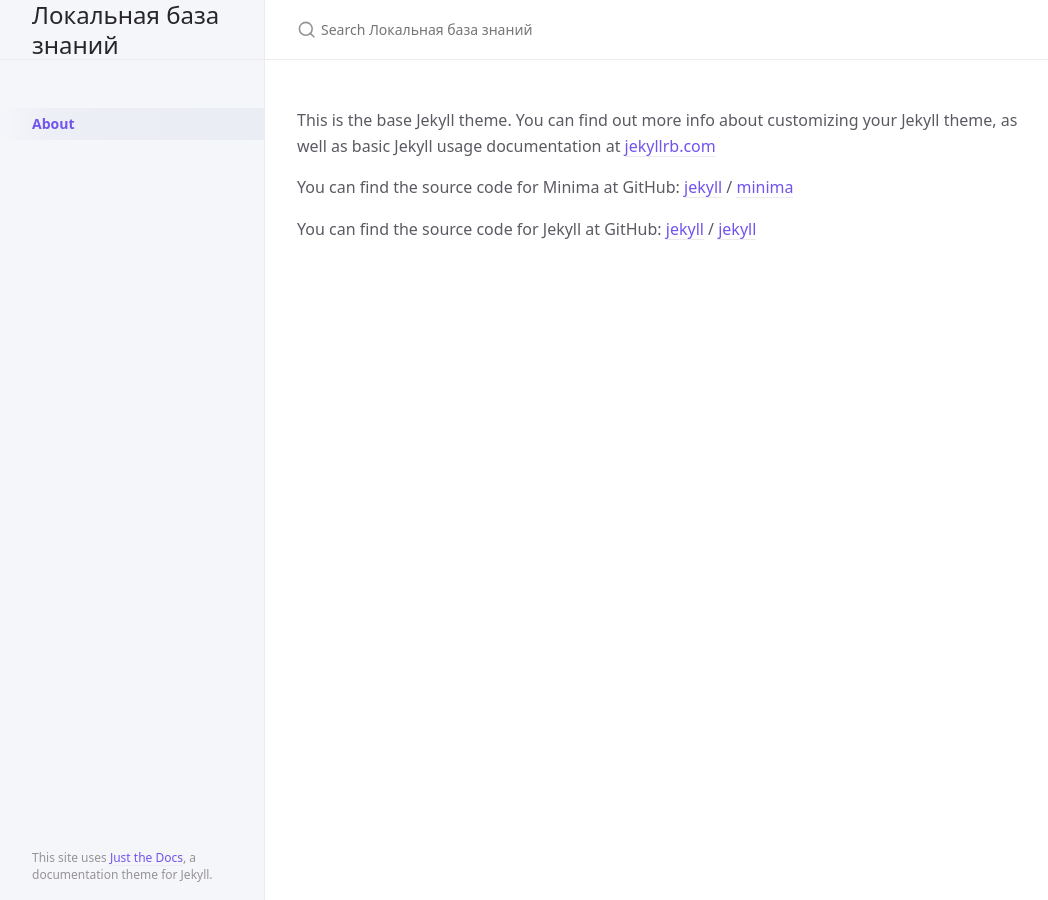
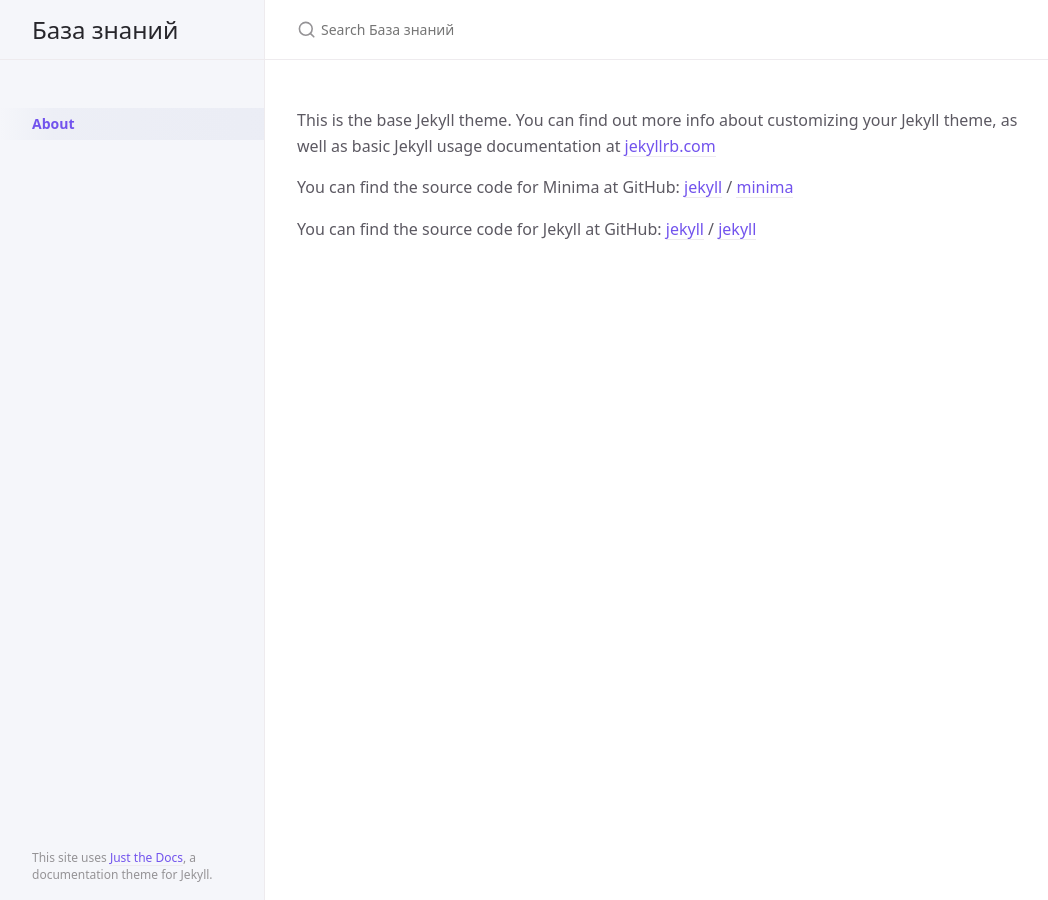
Before and after one commit to sergey-pixel/jekyll-azure-static, a Jekyll site: the page built from about.markdown, in a window 1280 px wide. Shown: the whole page, without its empty margins (107-1155 px from the left). Built offline with Jekyll 4.4.1, drawn with Linux system fonts in a browser that asks for light colours.

Commit message:
change config.yml

```diff
--- a/_config.yml
+++ b/_config.yml
@@ -18,7 +18,7 @@
 # You can create any custom variable you would like, and they will be accessible
 # in the templates via {{ site.myvariable }}.
 
-title: Локальная база знаний
+title: База знаний
 email: your-email@example.com
 description: >- # this means to ignore newlines until "baseurl:"
   Write an awesome description for your new site here. You can edit this
```
